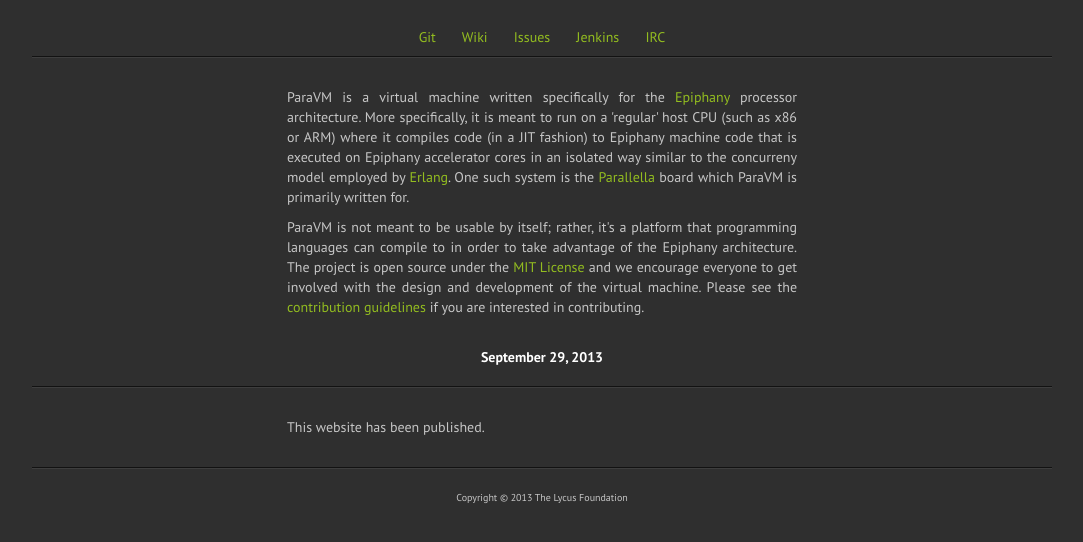
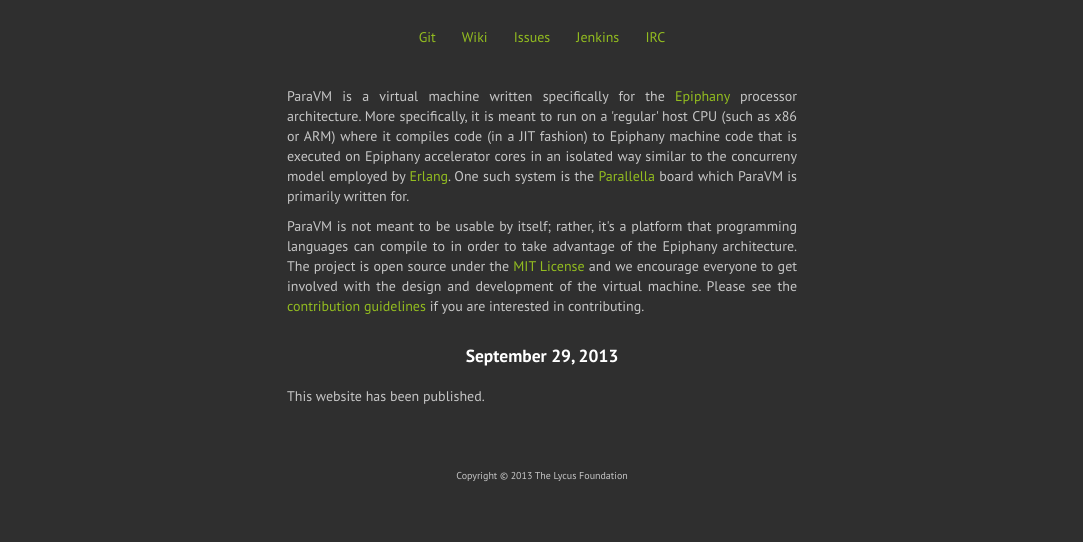
Before and after one commit to lycus/paravm, a plain HTML site: page index.html in a window 1280 px wide. Shown: the part 148-690 px from the top of the page, without its empty margins (108-1191 px from the left). Drawn offline with Linux system fonts and the light colour scheme.

Commit message:
Less horizontal rules.

```diff
--- a/index.html
+++ b/index.html
@@ -60,8 +60,8 @@
                 </div>
 
                 <div class="span10">
-                    <div class="page-header">
-                        <h5>September 29, 2013</h5>
+                    <div class="news-header">
+                        <h4>September 29, 2013</h4>
                     </div>
 
                     <div class="span9">
@@ -73,8 +73,6 @@
 
                 <div class="span10">
                     <footer>
-                        <hr />
-
                         <p style="text-align: center; font-size: 10px;">
                             Copyright &copy; 2013 The Lycus Foundation
                         </p>
--- a/stylesheet.css
+++ b/stylesheet.css
@@ -49,5 +49,18 @@ body, p
 
 .page-header
 {
+    border-bottom: none;
+    box-shadow: none;
     text-align: center;
 }
+
+.news-header
+{
+    margin: 20px 0 20px;
+    text-align: center;
+}
+
+footer
+{
+    margin-top: 50px;
+}
```
